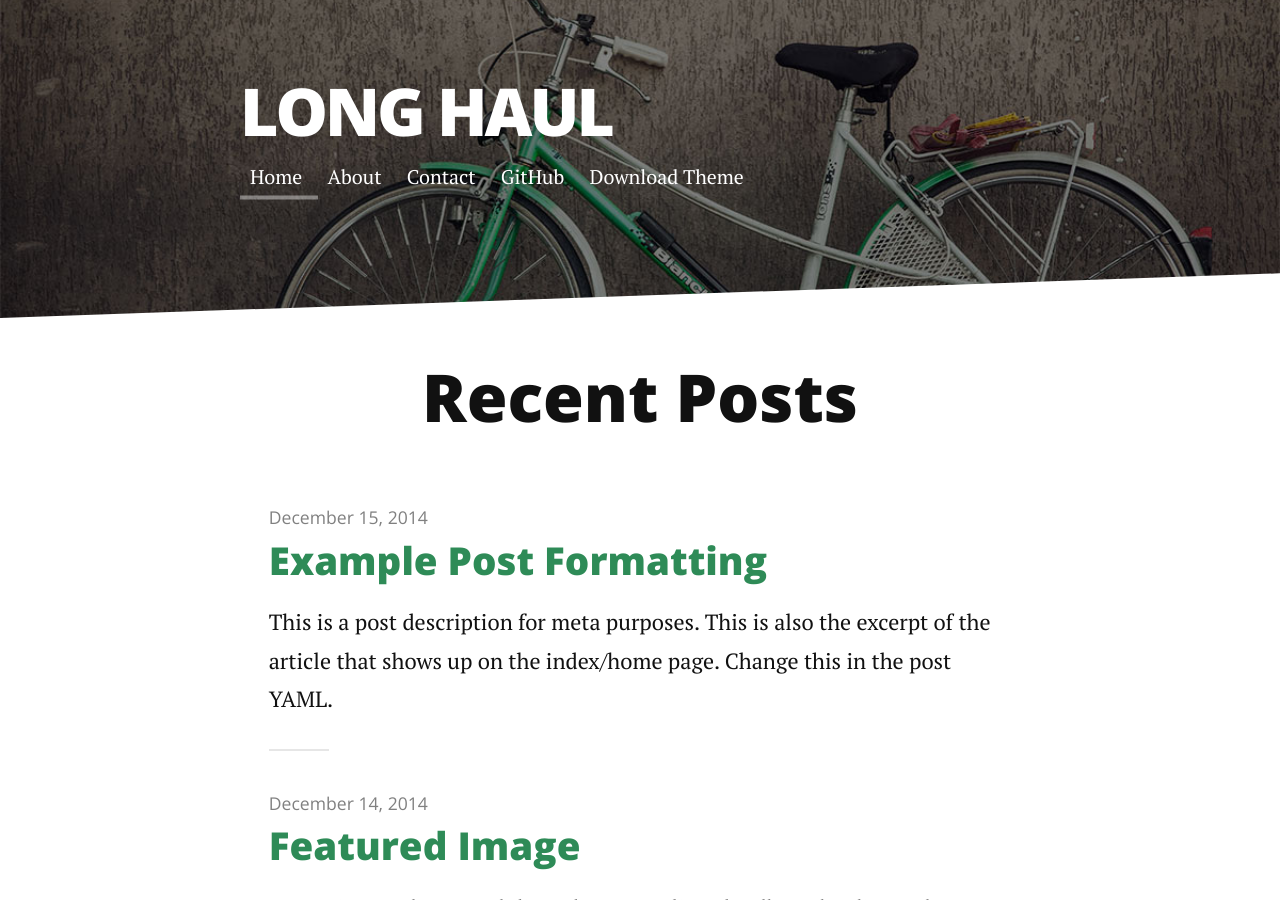
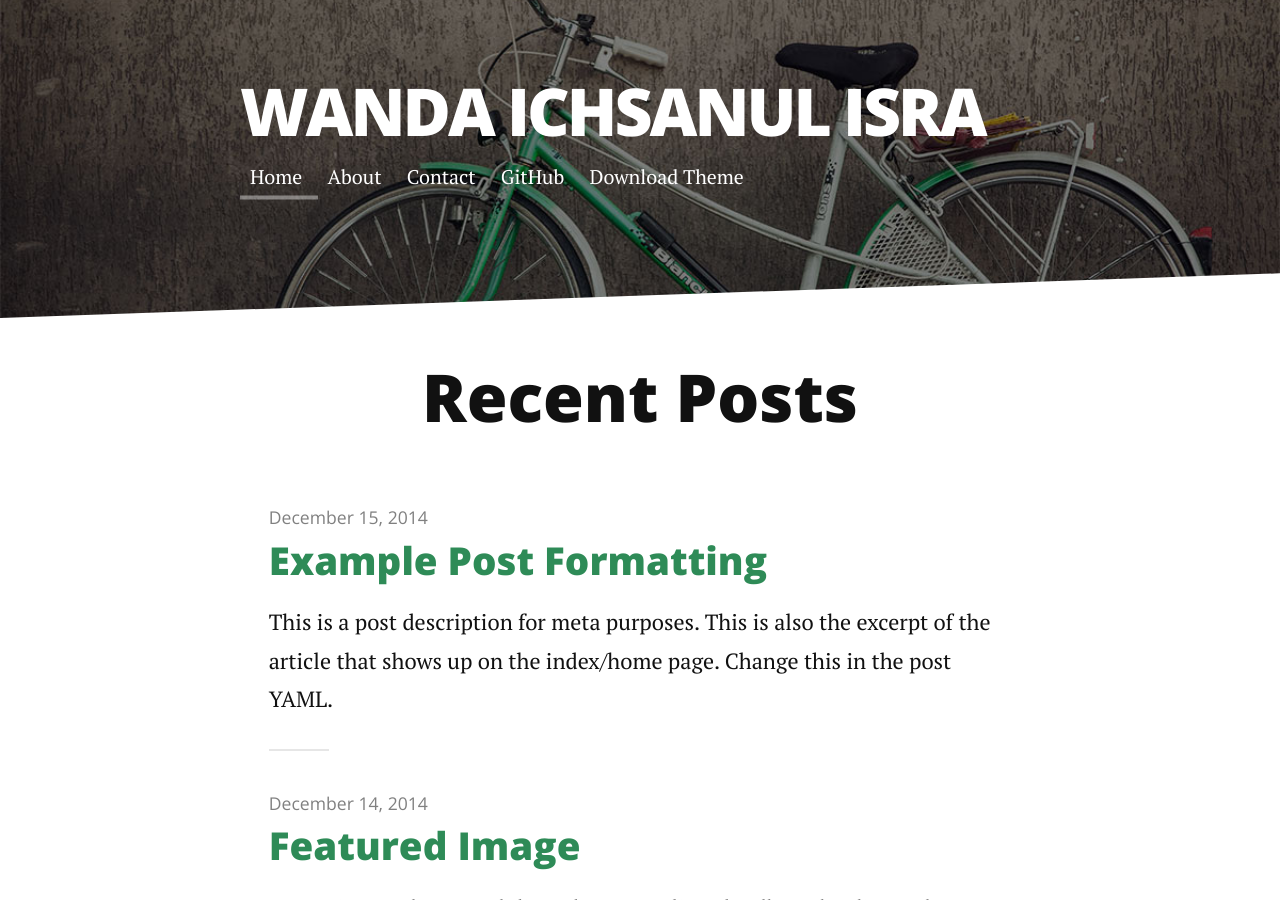
Before and after one commit to wlisrausr/wlisra.github.io, a Jekyll site: the page built from index.html, in a window 1280 px wide and 900 px high. Built offline with Jekyll 4.4.1, drawn with Linux system fonts in a browser that asks for light colours; nearby versions of some CDN libraries; the list of posts is cut into pages by our own code; part of the change alters nothing that is shown.

Commit message:
Change base config

```diff
--- a/_config.yml
+++ b/_config.yml
@@ -1,7 +1,7 @@
-title: Long Haul
-description: Long Form Jekyll theme built with SASS / COMPASS / SUSY
+title: Wanda Ichsanul Isra
+description: Wanda Ichsanul Isra's blog that related to his geek life
 
-url: http://brianmaierjr.github.com/long-haul
+url: https://wlisrausr.github.io/
 baseurl: ""
 paginate_path: "blog/page:num/"
 permalink: blog/:title/
@@ -20,9 +20,9 @@ navigation:
    url: /contact
 
 social:
-   github: brianmaierjr
-   twitter: brianmaierjr
-   facebook: brianmaierjr
-   email: brimaidesigns@gmail.com
+   github: wlisrausr
+   twitter: wlisrausr
+   facebook: wlisrausr
+   email: wandaisra@gmail.com
 
 google_analytics: "UA-58263416-1"
```
